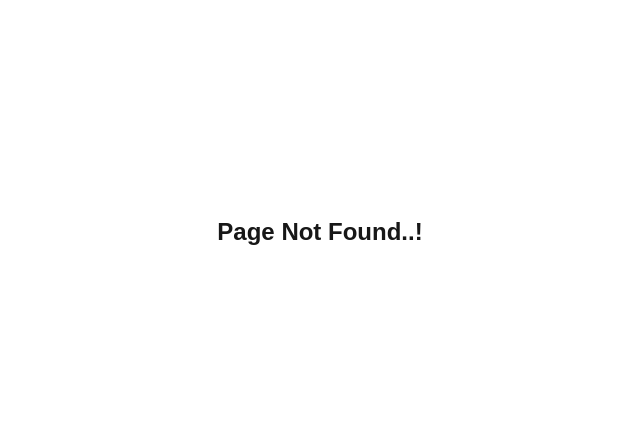
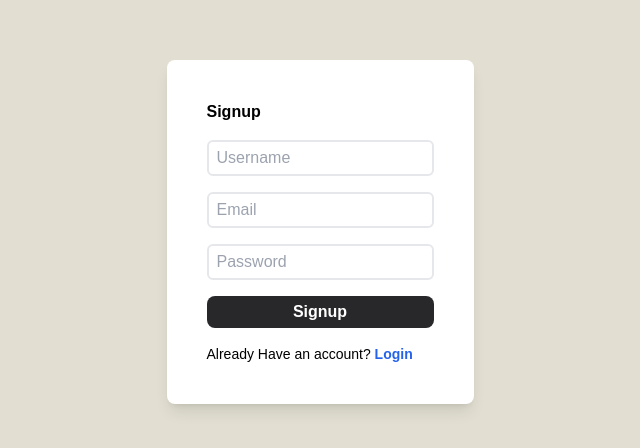
Before and after one commit to Sanjay17u/next-auth, a Next.js app: page /signup in a window 1280 px wide. Before the commit this address had no page. Shown: the part 168-616 px from the top of the page, without its empty margins (320-960 px from the left). Built offline with nearby package versions, Linux system fonts and the light colour scheme.

Commit message:
Login and Signup UI page Done.

```diff
--- a/app/login/page.tsx
+++ b/app/login/page.tsx
@@ -1,6 +1,7 @@
+import Link from 'next/link'
 import React from 'react'
 
-const page = () => {
+const Login = () => {
     return(
         <>
           <div className='flex bg-[#E2DFD2] min-h-screen items-center justify-center'>
@@ -16,11 +17,12 @@ const page = () => {
                     className='border-2 outline-none rounded-md px-2 py-1'
                     />
                 </div>
-                <button className='bg-[#28282B] hover:bg-[#343434] font-bold text-white px-4 py-1 rounded-lg w-full'>Login</button>
+                <button className='bg-[#28282B] hover:bg-[#343434] font-bold text-white px-4 py-1 rounded-lg w-full mb-4'>Login</button>
+                <p className="font-medium text-sm">Don&apos;t Have an account?  <Link className="text-blue-600 font-semibold" href={"/signup"}>Signup</Link></p>
             </div>
           </div>
         </>
     )
 }
 
-export default page
+export default Login
--- /dev/null
+++ b/app/signup/page.tsx
@@ -0,0 +1,41 @@
+import Link from "next/link";
+import React from "react";
+
+const Signup = () => {
+  return (
+    <>
+      <div className="flex bg-[#E2DFD2] min-h-screen items-center justify-center">
+        <div className="bg-white text-black p-10 shadow-lg rounded-lg hover:shadow-xl transition-shadow duration-300">
+          <h1 className="font-bold">Signup</h1>
+          <div className="flex flex-col my-4">
+            <input
+              type="text"
+              placeholder="Username"
+              className="border-2 outline-none rounded-md px-2 py-1"
+            />
+          </div>
+          <div className="flex flex-col my-4">
+            <input
+              type="email"
+              placeholder="Email"
+              className="border-2 outline-none rounded-md px-2 py-1"
+            />
+          </div>
+          <div className="flex flex-col my-4">
+            <input
+              type="password"
+              placeholder="Password"
+              className="border-2 outline-none rounded-md px-2 py-1"
+            />
+          </div>
+          <button className="bg-[#28282B] hover:bg-[#343434] font-bold text-white px-4 py-1 rounded-lg w-full mb-4">
+            Signup
+          </button>
+          <p className="font-medium text-sm">Already Have an account?  <Link className="text-blue-600 font-semibold" href={"/login"}>Login</Link></p>
+        </div>
+      </div>
+    </>
+  );
+};
+
+export default Signup;
```
